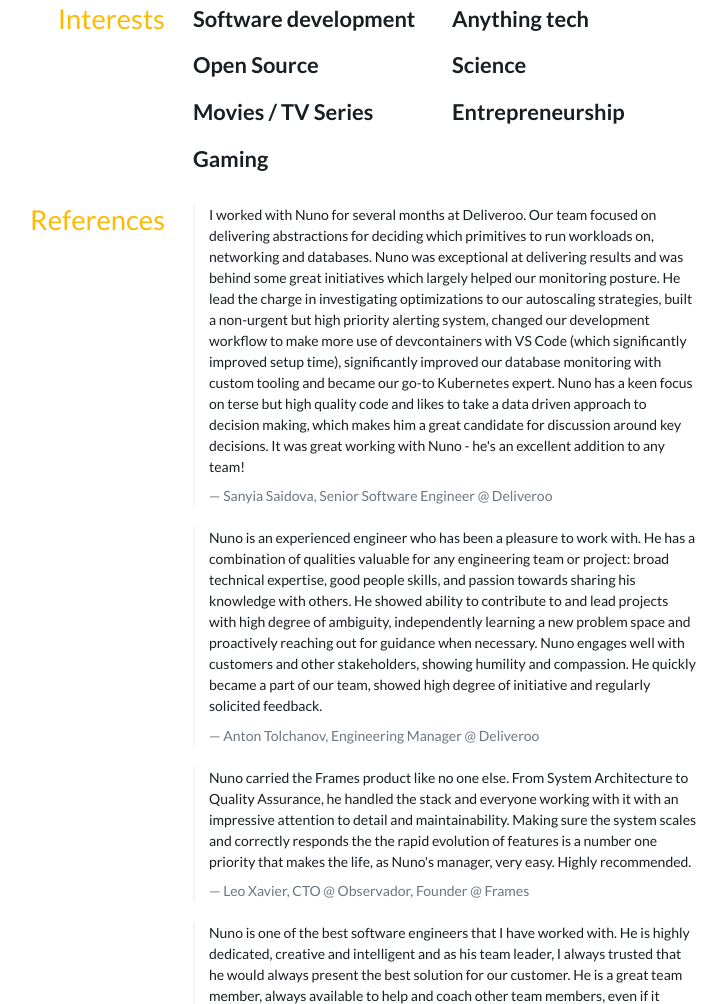
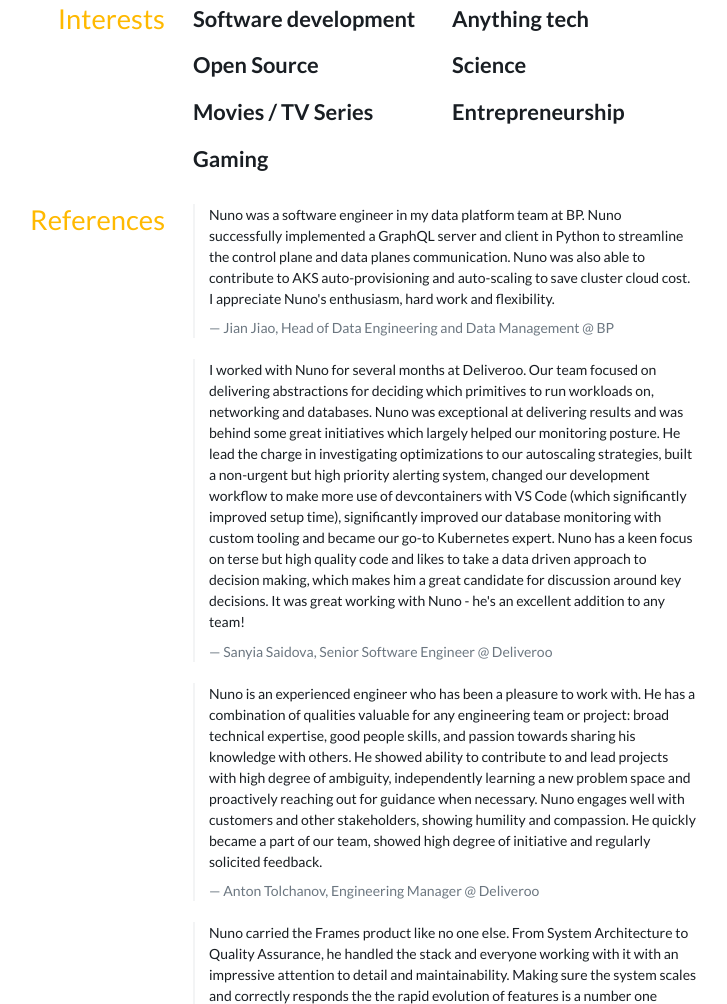
Before and after one commit to NMFR/cv, a plain HTML site: page index.html in a window 1280 px wide. Shown: the part 4077-5081 px from the top of the page, without its empty margins (293-1020 px from the left). Drawn offline with Linux system fonts and the light colour scheme.

Commit message:
Deploying to gh-pages from @ NMFR/cv@22dfd8818e6f80b4ea462203f111e4a63c4a8f33 🚀

```diff
--- a/index.html
+++ b/index.html
@@ -808,6 +808,17 @@
       <div class="stack">
         <blockquote>
           <p>
+            Nuno was a software engineer in my data platform team at BP. Nuno successfully implemented a GraphQL server
+            and client in Python to streamline the control plane and data planes communication. Nuno was also able to
+            contribute to AKS auto-provisioning and auto-scaling to save cluster cloud cost. I appreciate Nuno's
+            enthusiasm, hard work and flexibility.
+          </p>
+          <p>
+            <cite>Jian Jiao, Head of Data Engineering and Data Management @ BP</cite>
+          </p>
+        </blockquote>
+        <blockquote>
+          <p>
             I worked with Nuno for several months at Deliveroo. Our team focused on delivering abstractions for deciding
             which primitives to run workloads on, networking and databases. Nuno was exceptional at delivering results
             and was behind some great initiatives which largely helped our monitoring posture. He lead the charge in
```
Also changed, not shown: 1 other file.
